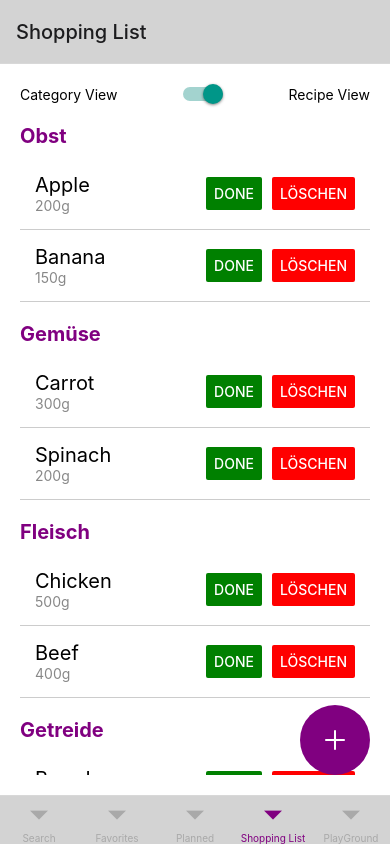
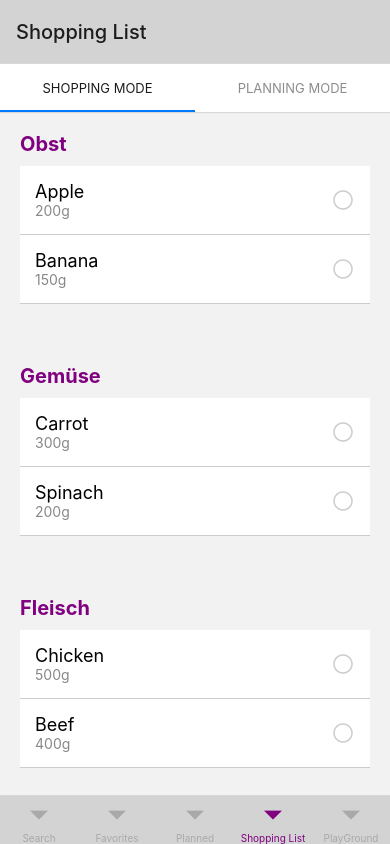
Before and after one commit to pakreft/culinary-compass, a React Native app: screen /ShoppingList in a window 390 px wide. Built offline with nearby package versions, Linux system fonts and the light colour scheme.

Commit message:
shoppingliste update
-shopping/planning mode mit toptabs
-unterschiedliche möglichkeiten innerhalb der Modi
-fertige Elemente können nun entfernt werden

```diff
--- a/package.json
+++ b/package.json
@@ -9,7 +9,9 @@
     "web": "expo start --web"
   },
   "dependencies": {
+    "@react-native-community/viewpager": "^5.0.11",
     "@react-navigation/bottom-tabs": "^6.5.20",
+    "@react-navigation/material-top-tabs": "^6.6.13",
     "@react-navigation/native": "^6.1.17",
     "@react-navigation/stack": "^6.3.29",
     "@rneui/base": "^4.0.0-rc.7",
@@ -26,6 +28,7 @@
     "react-native-reanimated": "^3.11.0",
     "react-native-safe-area-context": "4.10.1",
     "react-native-screens": "3.31.1",
+    "react-native-tab-view": "^3.5.2",
     "tinycolor2": "^1.6.0"
   },
   "devDependencies": {
--- a/src/components/ShoppingListItem.jsx
+++ b/src/components/ShoppingListItem.jsx
@@ -1,7 +1,9 @@
 import React from 'react';
 import { View, Text, TouchableOpacity, Button, StyleSheet } from 'react-native';
+import { Ionicons } from '@expo/vector-icons';
 
-const ShoppingListItem = ({ item, onDelete, onToggleDone }) => (
+/*
+const ShoppingListItem = ({ item, onDelete, onToggleDone, showDeleteButton }) => (
   <TouchableOpacity style={styles.itemContainer}>
     <View>
       <Text style={styles.itemText}>{item.name}</Text>
@@ -15,9 +17,11 @@ const ShoppingListItem = ({ item, onDelete, onToggleDone }) => (
           onPress={() => onToggleDone(item.id)}
         />
       </View>
-      <View style={styles.buttonWrapper}>
-        <Button title="Löschen" color="red" onPress={() => onDelete(item.id)} />
-      </View>
+      {showDeleteButton && (
+        <View style={styles.buttonWrapper}>
+          <Button title="Delete" color="red" onPress={() => onDelete(item.id)} />
+        </View>
+      )}
     </View>
   </TouchableOpacity>
 );
@@ -47,3 +51,93 @@ const styles = StyleSheet.create({
 });
 
 export default ShoppingListItem;
+*/
+
+const ShoppingListItem = ({ item, onDelete, onToggleDone, showDeleteButton, mode }) => {
+  if (mode === "shopping") {
+    return (
+      <TouchableOpacity
+        style={[
+          styles.itemContainer,
+          item.done && styles.itemContainerDone
+        ]}
+        onPress={() => onToggleDone(item.id)}
+      >
+        <View style={styles.itemInfo}>
+          <Text style={[styles.itemText, item.done && styles.itemTextDone]}>{item.name}</Text>
+          <Text style={styles.itemAmount}>{item.amount}</Text>
+        </View>
+        <View style={styles.iconContainer}>
+          {item.done ? (
+            <Ionicons name="checkmark-circle" size={24} color="green" />
+          ) : (
+            <Ionicons name="ellipse-outline" size={24} color="#ccc" />
+          )}
+        </View>
+      </TouchableOpacity>
+    );
+  } else {
+    return (
+      <View style={styles.itemContainer}>
+        <View>
+          <Text style={styles.itemText}>{item.name}</Text>
+          <Text style={styles.itemAmount}>{item.amount}</Text>
+        </View>
+        <View style={styles.buttonsContainer}>
+          <View style={styles.buttonWrapper}>
+            <Button
+              title="Done"
+              color={item.done ? 'gray' : 'green'}
+              onPress={() => onToggleDone(item.id)}
+            />
+          </View>
+          {showDeleteButton && (
+            <View style={styles.buttonWrapper}>
+              <Button title="Delete" color="red" onPress={() => onDelete(item.id)} />
+            </View>
+          )}
+        </View>
+      </View>
+    );
+  }
+};
+
+const styles = StyleSheet.create({
+  itemContainer: {
+    padding: 15,
+    borderBottomWidth: 1,
+    borderBottomColor: '#ccc',
+    flexDirection: 'row',
+    justifyContent: 'space-between',
+    alignItems: 'center',
+    backgroundColor: '#fff',
+  },
+  itemContainerDone: {
+    backgroundColor: '#f0f0f0',
+  },
+  itemInfo: {
+    flex: 1,
+  },
+  itemText: {
+    fontSize: 18,
+  },
+  itemTextDone: {
+    textDecorationLine: 'line-through',
+    color: '#888',
+  },
+  itemAmount: {
+    fontSize: 14,
+    color: '#888',
+  },
+  iconContainer: {
+    marginLeft: 10,
+  },
+  buttonsContainer: {
+    flexDirection: 'row',
+  },
+  buttonWrapper: {
+    marginLeft: 10,
+  },
+});
+
+export default ShoppingListItem;
--- a/src/screens/main/ShoppingListScreen.jsx
+++ b/src/screens/main/ShoppingListScreen.jsx
@@ -1,36 +1,30 @@
+/*
 import React, { useContext, useState } from 'react';
-import { View, Text, FlatList, StyleSheet, TouchableOpacity, Switch } from 'react-native';
+import { View, Text, FlatList, StyleSheet, TouchableOpacity } from 'react-native';
 import { Ionicons } from '@expo/vector-icons';
+import { createMaterialTopTabNavigator } from '@react-navigation/material-top-tabs';
 import ShoppingListContext from '../../contexts/ShoppingListContext';
 import ShoppingListItem from '../../components/ShoppingListItem';
 
-const ShoppingListScreen = () => {
-  const { items, categories, recipes, deleteItem, toggleItemDone } = useContext(ShoppingListContext);
-  const [isCategoryView, setIsCategoryView] = useState(true);
+const Tab = createMaterialTopTabNavigator();
+
+const CategoryView = () => {
+  const { items, categories, deleteItem, toggleItemDone } = useContext(ShoppingListContext);
 
   const renderCategory = ({ item }) => {
+    const sortedItems = item.items.filter(i => !i.done);
     return (
       <View style={styles.categoryContainer}>
         <Text style={styles.categoryTitle}>{item.category}</Text>
         <FlatList
-          data={item.items}
+          data={sortedItems}
           renderItem={({ item }) => (
-            <ShoppingListItem item={item} onDelete={deleteItem} onToggleDone={toggleItemDone} />
-          )}
-          keyExtractor={(item) => item.id}
-        />
-      </View>
-    );
-  };
-
-  const renderRecipe = ({ item }) => {
-    return (
-      <View style={styles.categoryContainer}>
-        <Text style={styles.categoryTitle}>{item.recipe}</Text>
-        <FlatList
-          data={item.items}
-          renderItem={({ item }) => (
-            <ShoppingListItem item={item} onDelete={deleteItem} onToggleDone={toggleItemDone} />
+            <ShoppingListItem
+              item={item}
+              onDelete={deleteItem}
+              onToggleDone={toggleItemDone}
+              showDeleteButton={false}
+            />
           )}
           keyExtractor={(item) => item.id}
         />
@@ -43,26 +37,80 @@ const ShoppingListScreen = () => {
     items: items.filter((item) => item.category === category),
   })) || [];
 
+  const doneItems = items.filter(item => item.done);
+
+  return (
+    <FlatList
+      ListFooterComponent={
+        <View style={styles.categoryContainer}>
+          <Text style={styles.categoryTitle}>Done</Text>
+          <FlatList
+            data={doneItems}
+            renderItem={({ item }) => (
+              <ShoppingListItem
+                item={item}
+                onDelete={deleteItem}
+                onToggleDone={toggleItemDone}
+                showDeleteButton={false}
+              />
+            )}
+            keyExtractor={(item) => item.id}
+          />
+        </View>
+      }
+      data={categorizedItems}
+      renderItem={renderCategory}
+      keyExtractor={(item) => item.category}
+    />
+  );
+};
+
+const RecipeView = () => {
+  const { items, recipes, deleteItem, toggleItemDone } = useContext(ShoppingListContext);
+
+  const renderRecipe = ({ item }) => {
+    const sortedItems = item.items.sort((a, b) => a.done - b.done);
+    return (
+      <View style={styles.categoryContainer}>
+        <Text style={styles.categoryTitle}>{item.recipe}</Text>
+        <FlatList
+          data={sortedItems}
+          renderItem={({ item }) => (
+            <ShoppingListItem
+              item={item}
+              onDelete={deleteItem}
+              onToggleDone={toggleItemDone}
+              showDeleteButton={true}
+            />
+          )}
+          keyExtractor={(item) => item.id}
+        />
+      </View>
+    );
+  };
+
   const recipeItems = recipes?.map((recipe) => ({
     recipe,
     items: items.filter((item) => item.recipe === recipe),
   })) || [];
 
   return (
+    <FlatList
+      data={recipeItems}
+      renderItem={renderRecipe}
+      keyExtractor={(item) => item.recipe}
+    />
+  );
+};
+
+
+const ShoppingListScreen = () => {
+  return (
     <View style={styles.container}>
-      <View style={styles.switchContainer}>
-        <Text>Category View</Text>
-        <Switch
-          value={isCategoryView}
-          onValueChange={() => setIsCategoryView((prevValue) => !prevValue)}
-        />
-        <Text>Recipe View</Text>
-      </View>
-      <FlatList
-        data={isCategoryView ? categorizedItems : recipeItems}
-        renderItem={isCategoryView ? renderCategory : renderRecipe}
-        keyExtractor={(item) => isCategoryView ? item.category : item.recipe}
-      />
+      <Tab.Navigator>
+        <Tab.Screen name="Shopping Mode" component={CategoryView} />
+        <Tab.Screen name="Planning Mode" component={RecipeView} />
+      </Tab.Navigator>
       <TouchableOpacity style={styles.fab}>
         <Ionicons name="add" size={32} color="white" />
       </TouchableOpacity>
@@ -70,53 +118,21 @@ const ShoppingListScreen = () => {
   );
 };
 
+
 const styles = StyleSheet.create({
   container: {
     flex: 1,
-    padding: 20,
     backgroundColor: '#fff',
-  },
-  switchContainer: {
-    flexDirection: 'row',
-    justifyContent: 'space-between',
-    alignItems: 'center',
-    marginBottom: 20,
-  },
-  title: {
-    fontSize: 24,
-    fontWeight: 'bold',
-    marginBottom: 20,
-    color: '#800080', // Lila
   },
   categoryContainer: {
     marginBottom: 20,
+    padding: 20,
   },
   categoryTitle: {
     fontSize: 20,
     fontWeight: 'bold',
     marginBottom: 10,
     color: '#800080', // Lila
-  },
-  itemContainer: {
-    padding: 15,
-    borderBottomWidth: 1,
-    borderBottomColor: '#ccc',
-    flexDirection: 'row',
-    justifyContent: 'space-between',
-    alignItems: 'center',
-  },
-  itemText: {
-    fontSize: 20,
-  },
-  itemAmount: {
-    fontSize: 14,
-    color: '#888',
-  },
-  buttonsContainer: {
-    flexDirection: 'row',
-  },
-  buttonWrapper: {
-    marginLeft: 10,
   },
   fab: {
     position: 'absolute',
@@ -132,3 +148,195 @@ const styles = StyleSheet.create({
 });
 
 export default ShoppingListScreen;
+*/
+import React, { useContext, useState } from 'react';
+import { View, Text, FlatList, StyleSheet, TouchableOpacity } from 'react-native';
+import { Ionicons } from '@expo/vector-icons';
+import { createMaterialTopTabNavigator } from '@react-navigation/material-top-tabs';
+import ShoppingListContext from '../../contexts/ShoppingListContext';
+import ShoppingListItem from '../../components/ShoppingListItem';
+
+const Tab = createMaterialTopTabNavigator();
+
+const ShoppingModeItem = ({ item, onToggleDone }) => (
+  <ShoppingListItem
+    item={item}
+    onToggleDone={onToggleDone}
+    mode="shopping"
+  />
+);
+
+const PlanningModeItem = ({ item, onDelete, onToggleDone }) => (
+  <ShoppingListItem
+    item={item}
+    onDelete={onDelete}
+    onToggleDone={onToggleDone}
+    showDeleteButton={true}
+    mode="planning"
+  />
+);
+
+const CategoryView = () => {
+  const { items, categories, deleteItem, toggleItemDone } = useContext(ShoppingListContext);
+
+  const renderCategory = ({ item }) => {
+    const sortedItems = item.items.filter(i => !i.done);
+    return (
+      <View style={styles.categoryContainer}>
+        <Text style={styles.categoryTitle}>{item.category}</Text>
+        <FlatList
+          data={sortedItems}
+          renderItem={({ item }) => (
+            <ShoppingModeItem
+              item={item}
+              onToggleDone={toggleItemDone}
+            />
+          )}
+          keyExtractor={(item) => item.id}
+        />
+      </View>
+    );
+  };
+
+  const categorizedItems = categories?.map((category) => ({
+    category,
+    items: items.filter((item) => item.category === category),
+  })) || [];
+
+  const doneItems = items.filter(item => item.done);
+
+  const removeAllDoneItems = () => {
+    doneItems.forEach(item => deleteItem(item.id));
+  };
+
+  return (
+    <FlatList
+      ListFooterComponent={
+        <View style={styles.categoryContainer}>
+          <Text style={styles.categoryTitle}>Done</Text>
+          <FlatList
+            data={doneItems}
+            renderItem={({ item }) => (
+              <ShoppingModeItem
+                item={item}
+                onToggleDone={toggleItemDone}
+              />
+            )}
+            keyExtractor={(item) => item.id}
+          />
+          {doneItems.length > 0 && (
+            <TouchableOpacity style={styles.removeAllButton} onPress={removeAllDoneItems}>
+              <Text style={styles.removeAllButtonText}>Remove All Done Items</Text>
+            </TouchableOpacity>
+          )}
+        </View>
+      }
+      data={categorizedItems}
+      renderItem={renderCategory}
+      keyExtractor={(item) => item.category}
+    />
+  );
+};
+
+const RecipeView = () => {
+  const { items, recipes, deleteItem, toggleItemDone } = useContext(ShoppingListContext);
+
+  const renderRecipe = ({ item }) => {
+    const sortedItems = item.items.sort((a, b) => a.done - b.done);
+    return (
+      <View style={styles.categoryContainer}>
+        <Text style={styles.categoryTitle}>{item.recipe}</Text>
+        <FlatList
+          data={sortedItems}
+          renderItem={({ item }) => (
+            <PlanningModeItem
+              item={item}
+              onDelete={deleteItem}
+              onToggleDone={toggleItemDone}
+            />
+          )}
+          keyExtractor={(item) => item.id}
+        />
+      </View>
+    );
+  };
+
+  const recipeItems = recipes?.map((recipe) => ({
+    recipe,
+    items: items.filter((item) => item.recipe === recipe),
+  })) || [];
+
+  return (
+    <FlatList
+      data={recipeItems}
+      renderItem={renderRecipe}
+      keyExtractor={(item) => item.recipe}
+    />
+  );
+};
+
+const ShoppingListScreen = () => {
+  const [currentTab, setCurrentTab] = useState('Shopping Mode');
+
+  return (
+    <View style={styles.container}>
+      <Tab.Navigator
+        screenListeners={{
+          state: (e) => {
+            const currentRouteName = e.data.state.routes[e.data.state.index].name;
+            setCurrentTab(currentRouteName);
+          },
+        }}
+      >
+        <Tab.Screen name="Shopping Mode" component={CategoryView} />
+        <Tab.Screen name="Planning Mode" component={RecipeView} />
+      </Tab.Navigator>
+      {currentTab === "Planning Mode" && (
+        <TouchableOpacity style={styles.fab}>
+          <Ionicons name="add" size={32} color="white" />
+        </TouchableOpacity>
+      )}
+    </View>
+  );
+};
+
+const styles = StyleSheet.create({
+  container: {
+    flex: 1,
+    backgroundColor: '#fff',
+  },
+  categoryContainer: {
+    marginBottom: 20,
+    padding: 20,
+  },
+  categoryTitle: {
+    fontSize: 20,
+    fontWeight: 'bold',
+    marginBottom: 10,
+    color: '#800080',
+  },
+  fab: {
+    position: 'absolute',
+    right: 20,
+    bottom: 20,
+    backgroundColor: '#800080',
+    width: 70,
+    height: 70,
+    borderRadius: 35,
+    justifyContent: 'center',
+    alignItems: 'center',
+  },
+  removeAllButton: {
+    backgroundColor: '#800080',
+    padding: 10,
+    borderRadius: 5,
+    marginTop: 10,
+    alignItems: 'center',
+  },
+  removeAllButtonText: {
+    color: 'white',
+    fontWeight: 'bold',
+  },
+});
+
+export default ShoppingListScreen;
```
Also changed, not shown: src/contexts/ShoppingListContext.js (line endings or trailing spaces), 1 other file (tests, documents, lock files or other folders).
